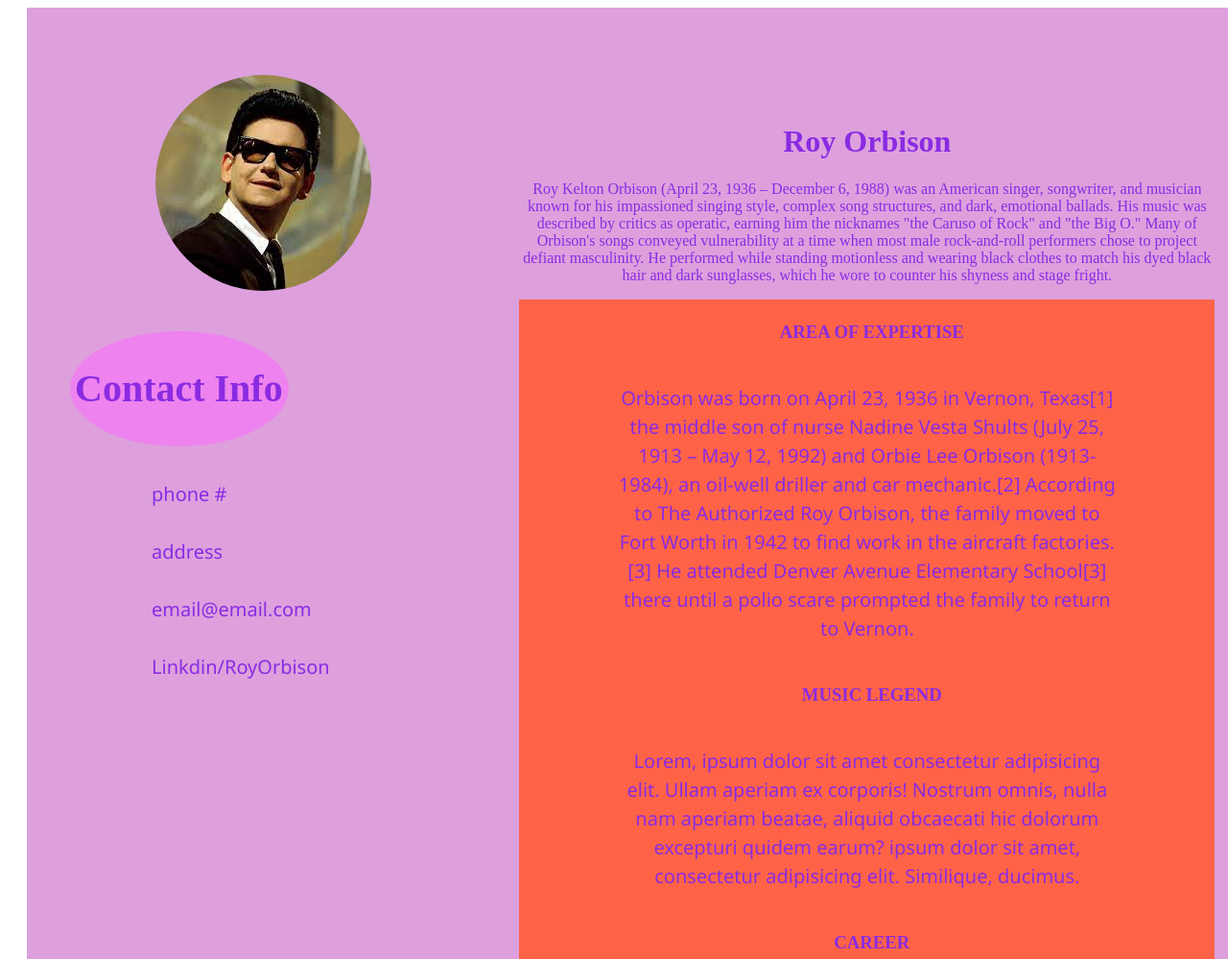
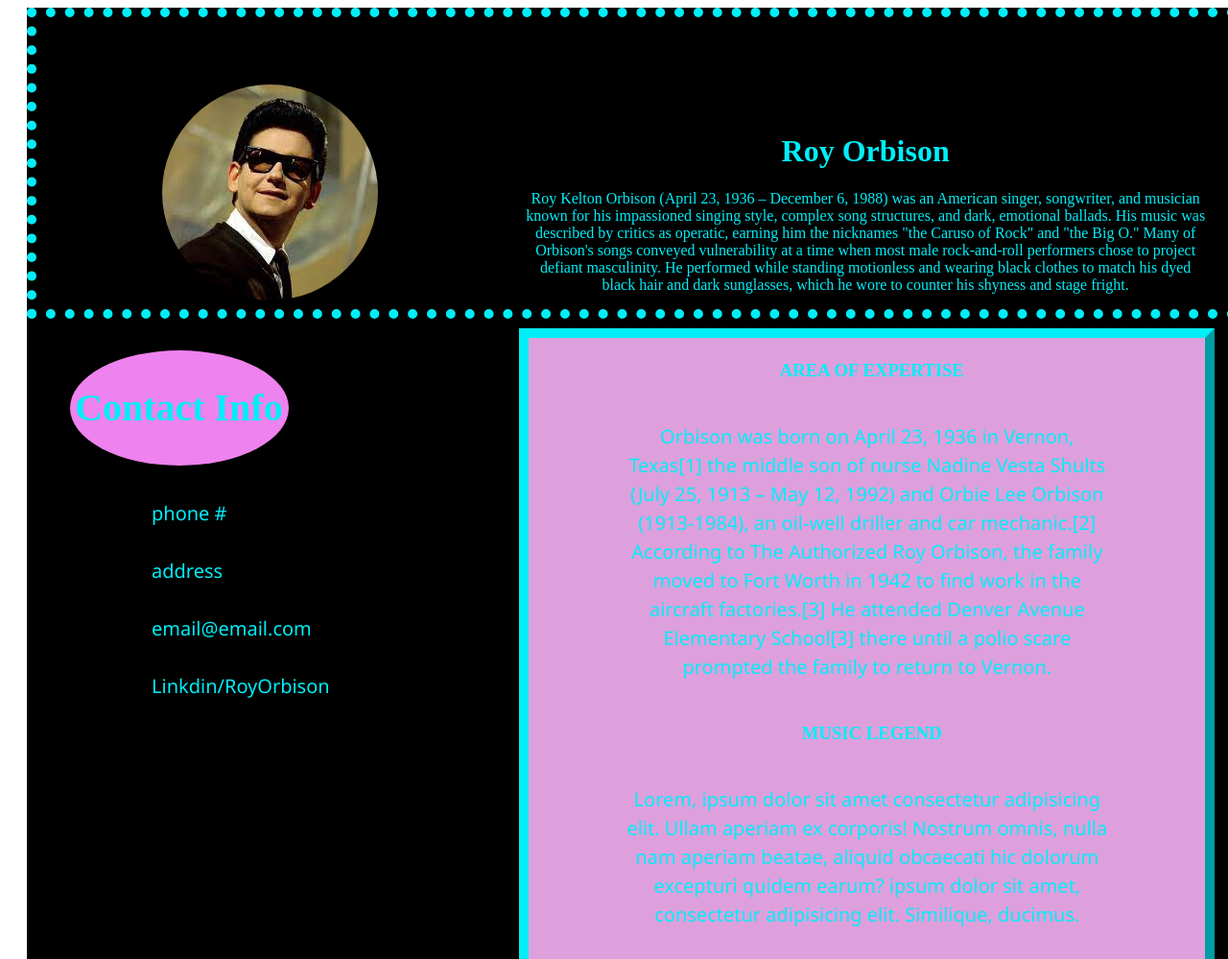
Before and after one commit to RWelchIII/Web101_resume, a plain HTML site: page index.html in a window 1280 px wide. Shown: the top 999 px of the page at 96% size. Drawn offline with Linux system fonts and the light colour scheme.

Commit message:
color chage2

```diff
--- a/style.css
+++ b/style.css
@@ -1,13 +1,13 @@
 body {
     height: 850px;
     width: 1500px;
-    color: blueviolet;
+    color: rgb(0, 238, 247);
 }
 header {
-    background-color: plum;
+    background-color: black;
     margin-left: 20px;
     padding-left: 30px;
-    color: blueviolet;
+    border: 10px dotted rgb(0, 238, 247);
 }
 .resume {
     display: grid;
@@ -30,14 +30,17 @@ img {
     grid-template-rows: auto;
     margin-left: 20px;
     padding-left: 30px;
-    background-color: plum;
+    background-color:black;
     line-height: 3;
+
 }
 .info {
     text-align: center;
-    background-color: tomato;
+    margin-top: 10px;
+    background-color: plum;
     padding-right: 100px;
     line-height: 1.5;
+    border: 10px outset rgb(0, 238, 247);
 }
 .info p {
     padding-top: 20px;
```
